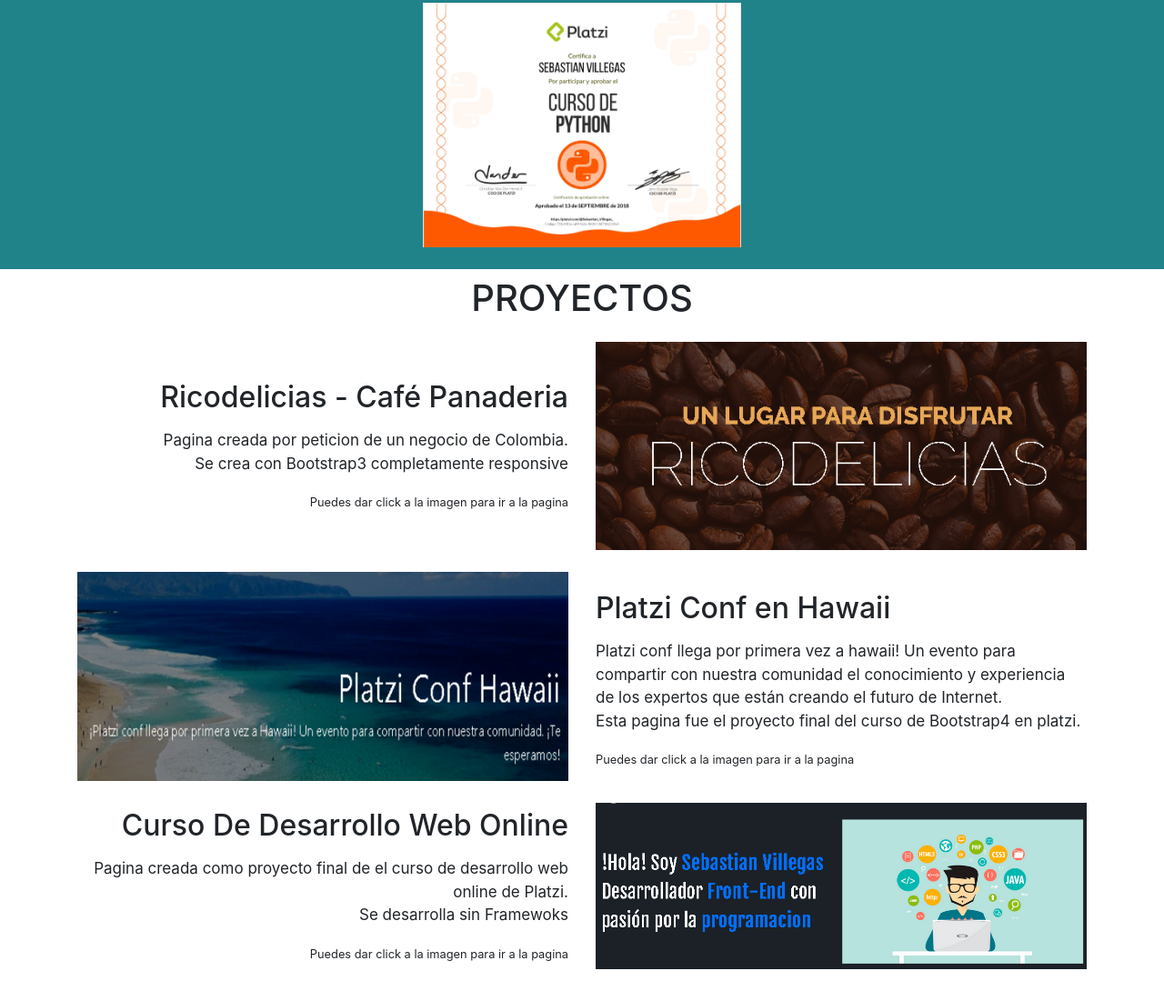
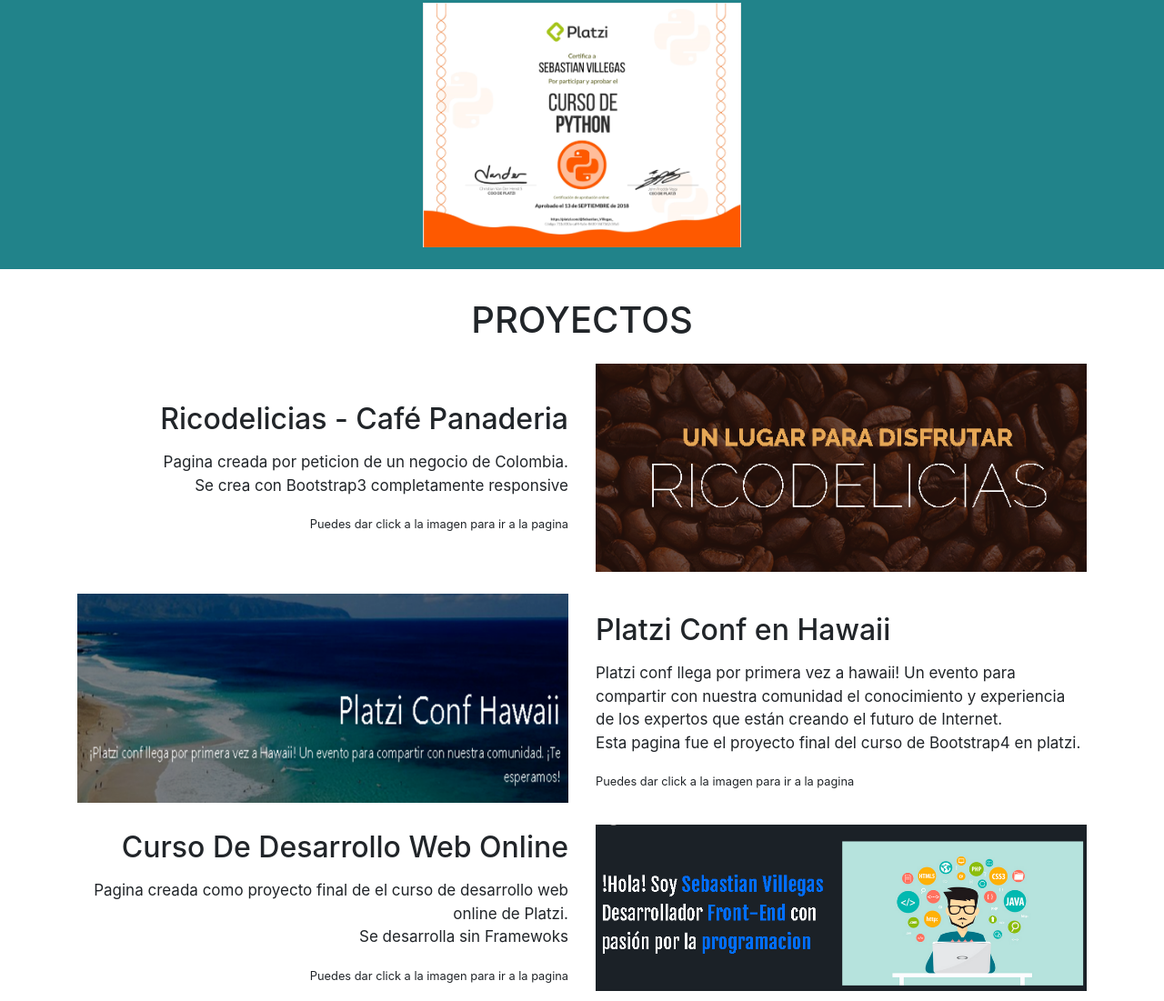
Before and after one commit to sebasvil20/Portafolio-personal-outdated-, a plain HTML site: page index.html in a window 1280 px wide. Shown: the part 1526-2627 px from the top of the page at 91% size. Drawn offline with nearby package versions, Linux system fonts and the light colour scheme.

Commit message:
Update index.html

```diff
--- a/index.html
+++ b/index.html
@@ -113,7 +113,7 @@
         </section>
       </section>
 
-      <section class="container text-center pt-2 pb-4" id="proyectos">
+      <section class="container text-center pt-2 pb-4 mt-4" id="proyectos">
         <h1>PROYECTOS</h1>
         <section class="row align-items-center pt-2 pb-2 card-project">
           <section class="col-12 col-md-6  text-lg-right text-centert font-weight-normal">
```
